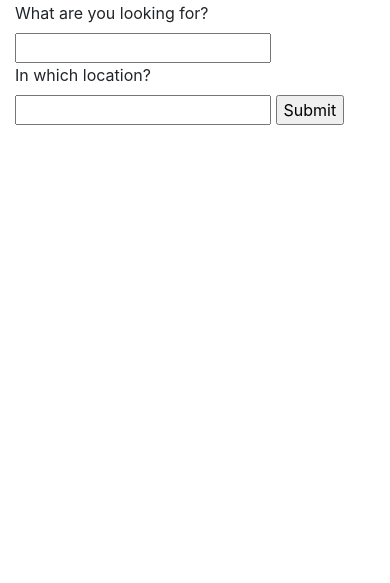
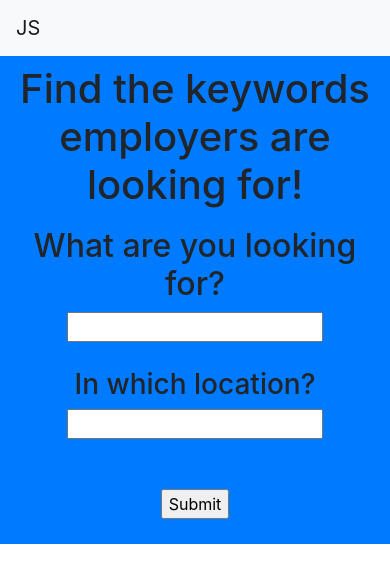
Before and after one commit to jslund/JobKeywordScraper, a Flask app: page / in a window 390 px wide. Shown: the top 583 px of the page. Run offline with Flask 2, Linux system fonts and the light colour scheme; some libraries are stand-ins or nearby versions.

Commit message:
Improved web UI
Signed-off-by: James <lundy_v3@hotmail.co.uk>

```diff
--- a/templates/index.html
+++ b/templates/index.html
@@ -2,27 +2,53 @@
 <html lang="en">
 <head>
     <meta charset="UTF-8">
-    <title>Title</title>
+    <title>Keyword Search</title>
     <link rel="stylesheet" href="https://stackpath.bootstrapcdn.com/bootstrap/4.1.3/css/bootstrap.min.css" integrity="sha384-MCw98/SFnGE8fJT3GXwEOngsV7Zt27NXFoaoApmYm81iuXoPkFOJwJ8ERdknLPMO" crossorigin="anonymous">
     <script src="https://code.jquery.com/jquery-3.3.1.slim.min.js" integrity="sha384-q8i/X+965DzO0rT7abK41JStQIAqVgRVzpbzo5smXKp4YfRvH+8abtTE1Pi6jizo" crossorigin="anonymous"></script>
     <script src="https://cdnjs.cloudflare.com/ajax/libs/popper.js/1.14.3/umd/popper.min.js" integrity="sha384-ZMP7rVo3mIykV+2+9J3UJ46jBk0WLaUAdn689aCwoqbBJiSnjAK/l8WvCWPIPm49" crossorigin="anonymous"></script>
     <script src="https://stackpath.bootstrapcdn.com/bootstrap/4.1.3/js/bootstrap.min.js" integrity="sha384-ChfqqxuZUCnJSK3+MXmPNIyE6ZbWh2IMqE241rYiqJxyMiZ6OW/JmZQ5stwEULTy" crossorigin="anonymous"></script>
 </head>
 <body>
-    <div class="container-fluid">
+<nav class="navbar navbar-expand-lg navbar-light bg-light">
+    <a class="navbar-brand" href="#">JS</a>
+
+</nav>
+
+    <div class="jumbotron-fluid text-center bg-primary">
+        <div class="row p-2">
+            <div class="col-sm-3"></div>
+            <div class="col-sm-6">
+                <h1>Find the keywords employers are looking for!</h1>
+            </div>
+            <div class="col-sm-3"></div>
+        </div>
+
+        <form name="searchField" action="/search">
         <div class="row">
             <div class="col-sm-3"></div>
             <div class="col-sm-6">
-                <form name="searchField" action="/search">
-                    <label for="jobType">What are you looking for?</label>
+                <h2>What are you looking for?</h2>
                     <input id="jobType" name="jobType" type="text">
-                    <label for="location">In which location?</label>
-                    <input id="location" name="location" type="text">
-                    <input type="submit">
-                </form>
             </div>
             <div class="col-sm-3"></div>
         </div>
+            <div class="row p-4">
+                <div class="col-sm-3"></div>
+                <div class="col-sm-6">
+                    <h3>In which location?</h3>
+                    <input id="location" name="location" type="text">
+                </div>
+                <div class="col-sm-3"></div>
+            </div>
+            <div class="row p-4">
+                <div class="col-sm-3"></div>
+                <div class="col-sm-6">
+                    <input type="submit">
+                </div>
+                <div class="col-sm-3"></div>
+            </div>
+        </form>
+
     </div>
 </body>
 </html>
```
Also changed, not shown: templates/search.html (+8 -4 lines).
